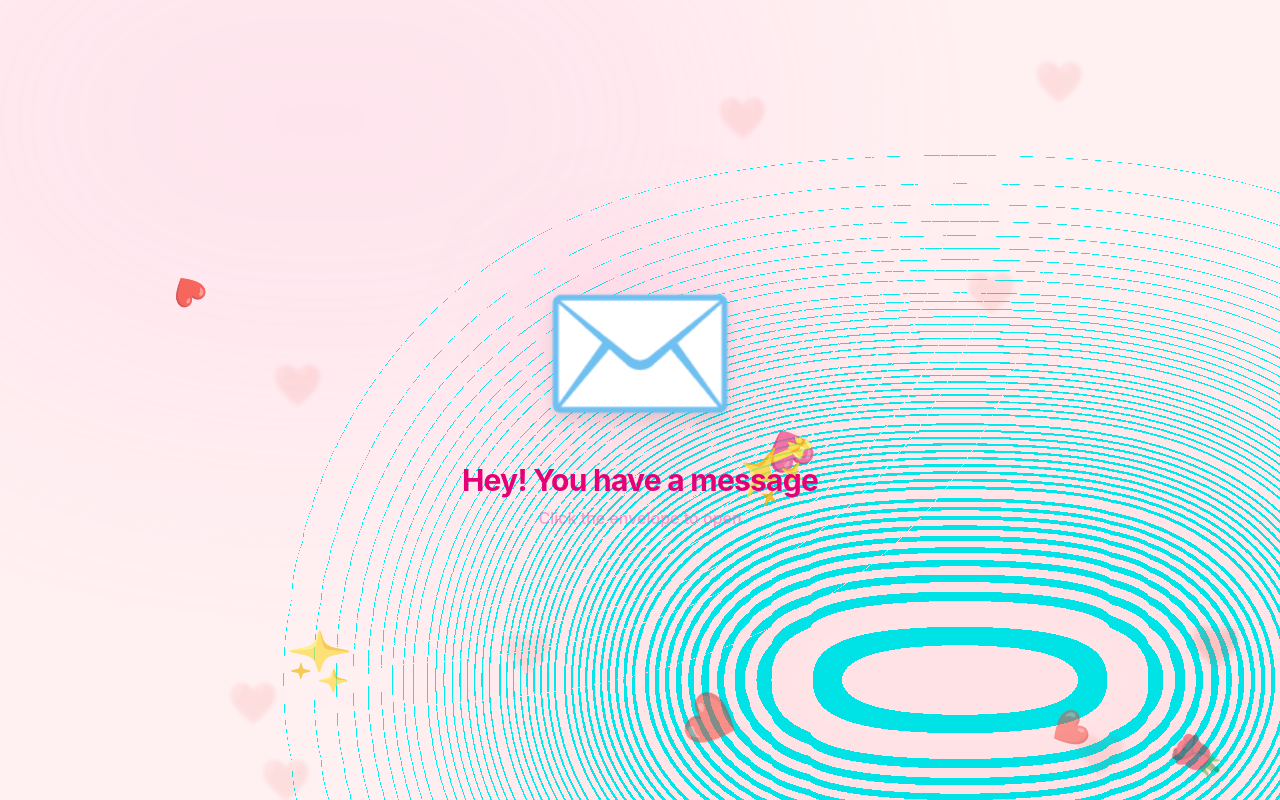
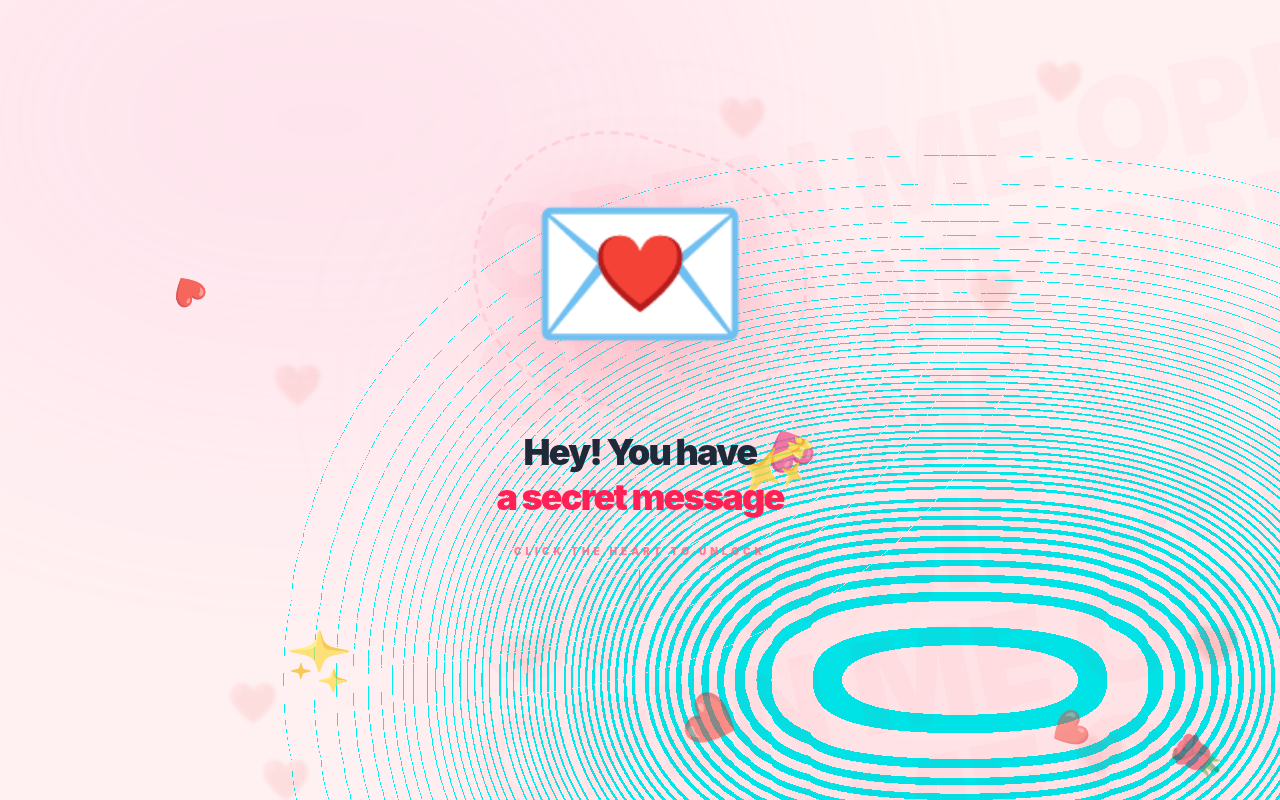
Before and after one commit to iml0kesh/project-valentine, a React (Vite) app: page / in a window 1280 px wide. Built offline with nearby package versions, Linux system fonts and the light colour scheme.

Commit message:
implementing firebase integration

```diff
--- a/package.json
+++ b/package.json
@@ -12,6 +12,7 @@
   "dependencies": {
     "@tailwindcss/postcss": "^4.1.18",
     "canvas-confetti": "^1.9.4",
+    "firebase": "^12.9.0",
     "framer-motion": "^12.33.0",
     "react": "^19.2.0",
     "react-dom": "^19.2.0"
--- a/src/App.jsx
+++ b/src/App.jsx
@@ -1,17 +1,27 @@
-import React, { useState } from "react";
+import React, { useState, useEffect } from "react";
 import { AnimatePresence } from "framer-motion";
 import confetti from "canvas-confetti";
 import InitialPage from "./components/InitialPage";
 import QuestionCard from "./components/QuestionCard";
 import SuccessPage from "./components/SuccessPage";
 import Background from "./components/Background";
+import { trackLoveEvent } from "./firebase";
 
 export default function App() {
+  useEffect(() => {
+    const handleVisibilityChange = () => {
+      document.title = document.hidden ? "Come back! ❤️" : "For my Valentine";
+    };
+    document.addEventListener("visibilitychange", handleVisibilityChange);
+    return () =>
+      document.removeEventListener("visibilitychange", handleVisibilityChange);
+  }, []);
+
   const [phase, setPhase] = useState(0);
 
   const handleAccept = () => {
     setPhase(2);
-    // Trigger Confetti!
+
     const duration = 5 * 1000;
     const animationEnd = Date.now() + duration;
     const defaults = { startVelocity: 30, spread: 360, ticks: 60, zIndex: 0 };
--- a/src/components/Background.jsx
+++ b/src/components/Background.jsx
@@ -1,12 +1,10 @@
 import { motion } from "framer-motion";
 
 const Background = () => {
-  // Increased count for better density on larger mobile screens
   const symbols = Array.from({ length: 20 });
 
   return (
     <div className="fixed inset-0 -z-10 overflow-hidden bg-[#fff1f2] touch-none">
-      {/* 1. LAYER: VIBRANT GRADIENT MESH */}
       <motion.div
         animate={{
           scale: [1, 1.1, 1],
@@ -24,10 +22,9 @@ const Background = () => {
         className="absolute bottom-[-20%] right-[-10%] w-[70%] h-[70%] bg-rose-300/40 blur-[130px] rounded-full"
       />
 
-      {/* 2. LAYER: LARGE DYNAMIC FLOATING SYMBOLS */}
       {symbols.map((_, i) => {
-        const size = Math.random() * 40 + 20; // Much larger range: 20px to 60px
-        const duration = Math.random() * 6 + 4; // Faster speeds: 4s to 10s
+        const size = Math.random() * 40 + 20;
+        const duration = Math.random() * 6 + 4;
 
         return (
           <motion.div
--- a/src/components/InitialPage.jsx
+++ b/src/components/InitialPage.jsx
@@ -1,40 +1,79 @@
 import { motion } from "framer-motion";
 
-// 1. Added { onOpen } so the component can receive the function from App.jsx
-// 2. Changed to 'export default' to match your App.jsx import
 const InitialPage = ({ onOpen }) => {
   return (
-    <div className="flex flex-col items-center justify-center p-4">
+    <div className="relative flex flex-col items-center justify-center p-6 text-center">
+      {/* 1. LAYER: AMBIENT TEXT BACKGROUND */}
+      <div className="absolute inset-0 flex flex-col justify-around opacity-[0.03] pointer-events-none select-none">
+        {[...Array(6)].map((_, i) => (
+          <h1
+            key={i}
+            className="text-7xl md:text-9xl font-black text-rose-500 -rotate-12 whitespace-nowrap"
+          >
+            OPEN ME OPEN ME OPEN ME
+          </h1>
+        ))}
+      </div>
+
+      {/* 2. LAYER: THE FLOATING ENVELOPE */}
       <motion.div
-        initial={{ scale: 0.8, opacity: 0 }}
-        animate={{ scale: 1, opacity: 1 }}
-        whileHover={{ scale: 1.05 }}
-        whileTap={{ scale: 0.95 }}
-        onClick={onOpen}
-        className="cursor-pointer group relative"
+        initial={{ scale: 0.8, opacity: 0, y: 50 }}
+        animate={{ scale: 1, opacity: 1, y: 0 }}
+        transition={{ duration: 1, ease: "easeOut" }}
+        className="relative z-10"
       >
-        {/* The Envelope Icon */}
-        <div className="text-[120px] md:text-[160px] leading-none drop-shadow-xl transition-transform duration-300 group-hover:rotate-2">
-          ✉️
-        </div>
+        <motion.div
+          whileHover={{ scale: 1.05, rotate: 2 }}
+          whileTap={{ scale: 0.9 }}
+          onClick={onOpen}
+          className="cursor-pointer relative group"
+        >
 
-        {/* Glow effect behind the mail */}
-        <div className="absolute inset-0 bg-pink-400/20 blur-3xl -z-10 rounded-full group-hover:bg-pink-400/40 transition-colors" />
+          <motion.div
+            animate={{ y: [0, -20, 0] }}
+            transition={{ repeat: Infinity, duration: 3, ease: "easeInOut" }}
+            className="text-[140px] md:text-[180px] leading-none drop-shadow-[0_20px_50px_rgba(244,63,94,0.3)] transition-all duration-500 group-hover:drop-shadow-[0_20px_60px_rgba(244,63,94,0.5)]"
+          >
+            💌
+          </motion.div>
+
+          <motion.div
+            animate={{ rotate: 360 }}
+            transition={{ duration: 10, repeat: Infinity, ease: "linear" }}
+            className="absolute inset-0 border-2 border-dashed border-rose-300/30 rounded-full scale-150 group-hover:border-rose-400/50 transition-colors"
+          />
+        </motion.div>
       </motion.div>
 
-      <motion.div
-        initial={{ y: 20, opacity: 0 }}
-        animate={{ y: 0, opacity: 1 }}
-        transition={{ delay: 0.3 }}
-        className="text-center mt-8"
-      >
-        <h1 className="text-2xl md:text-3xl font-bold text-pink-600 tracking-tight">
-          Hey! You have a message
-        </h1>
-        <p className="text-pink-400/80 mt-2 font-medium animate-pulse">
-          Click the envelope to open
-        </p>
-      </motion.div>
+      <div className="mt-16 relative z-10">
+        <motion.h1
+          initial={{ opacity: 0, y: 20 }}
+          animate={{ opacity: 1, y: 0 }}
+          transition={{ delay: 0.5 }}
+          className="text-3xl md:text-4xl font-black text-gray-800 tracking-tighter leading-tight"
+        >
+          Hey! You have <br />
+          <span className="text-rose-500">a secret message</span>
+        </motion.h1>
+
+        <motion.div
+          initial={{ opacity: 0 }}
+          animate={{ opacity: 1 }}
+          transition={{ delay: 0.8 }}
+          className="mt-6 flex flex-col items-center gap-2"
+        >
+          <p className="text-rose-400/80 font-black uppercase text-[10px] tracking-[0.4em]">
+            Click the heart to unlock
+          </p>
+          <motion.div
+            animate={{ y: [0, 5, 0] }}
+            transition={{ repeat: Infinity, duration: 1.5 }}
+            className="w-px h-12 bg-gradient-to-b from-rose-400 to-transparent"
+          />
+        </motion.div>
+      </div>
+
+      <div className="absolute top-1/2 left-1/2 -translate-x-1/2 -translate-y-1/2 w-[300px] h-[300px] bg-rose-200/20 blur-[100px] -z-10 rounded-full" />
     </div>
   );
 };
--- a/src/components/QuestionCard.jsx
+++ b/src/components/QuestionCard.jsx
@@ -1,5 +1,6 @@
 import { useState } from "react";
 import { motion, AnimatePresence } from "framer-motion";
+import { trackLoveEvent } from "../firebase";
 
 const QuestionCard = ({ onAccept }) => {
   const [isProcessing, setIsProcessing] = useState(false);
@@ -17,7 +18,15 @@ const QuestionCard = ({ onAccept }) => {
   const handleNoClick = (e) => {
     if (e) e.preventDefault();
     setIsProcessing(true);
-    setShowReminder(false);
+
+    // Wrap the tracking in a try-catch so the UI never freezes
+    try {
+      trackLoveEvent("no_button_pressed", {
+        attempt_count: noCount + 1,
+      });
+    } catch (err) {
+      console.warn("Firebase tracking blocked or failed:", err);
+    }
 
     setTimeout(() => {
       setIsProcessing(false);
@@ -26,7 +35,7 @@ const QuestionCard = ({ onAccept }) => {
     }, 1800);
   };
 
-  const emotionalEmojis = ["💖", "🤨", "🥺", "😭", "💔", "😠", "👻"];
+  const emotionalEmojis = ["💖", "🤨", "🥺", "😭", "💔", "😁", "👻"];
   const currentEmoji =
     emotionalEmojis[Math.min(noCount, emotionalEmojis.length - 1)];
 
--- /dev/null
+++ b/src/firebase.js
@@ -0,0 +1,20 @@
+import { initializeApp } from "firebase/app";
+import { getAnalytics, logEvent } from "firebase/analytics"; // Added logEvent here
+
+const firebaseConfig = {
+    apiKey: "AIzaSyB0YDBgtUX6GOWjf14wUfyZH3bgrsH7tzA",
+    authDomain: "project-valentine-c13d8.firebaseapp.com",
+    projectId: "project-valentine-c13d8",
+    storageBucket: "project-valentine-c13d8.firebasestorage.app",
+    messagingSenderId: "198667630402",
+    appId: "1:198667630402:web:01502e3b1ecc2ec984fadb",
+    measurementId: "G-GS5YRMLH8F"
+};
+
+const app = initializeApp(firebaseConfig);
+const analytics = getAnalytics(app);
+
+export const trackLoveEvent = (eventName, params = {}) => {
+    // Adding debug_mode so you can see it in Firebase DebugView instantly
+    logEvent(analytics, eventName, { ...params, debug_mode: true });
+};
```
Also changed, not shown: src/components/SuccessPage.jsx (+52 -57 lines), 1 other file (tests, documents, lock files or other folders).
